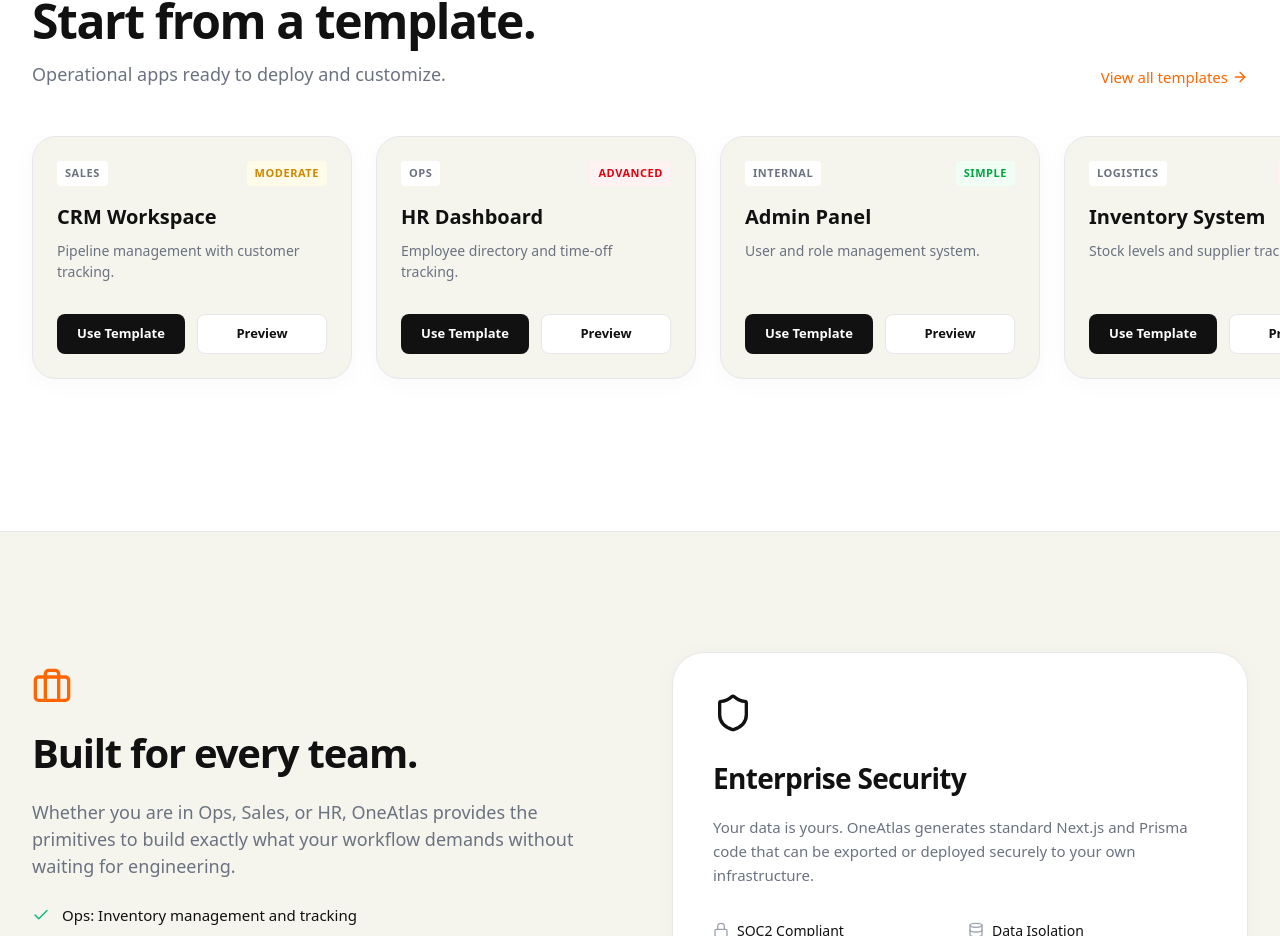
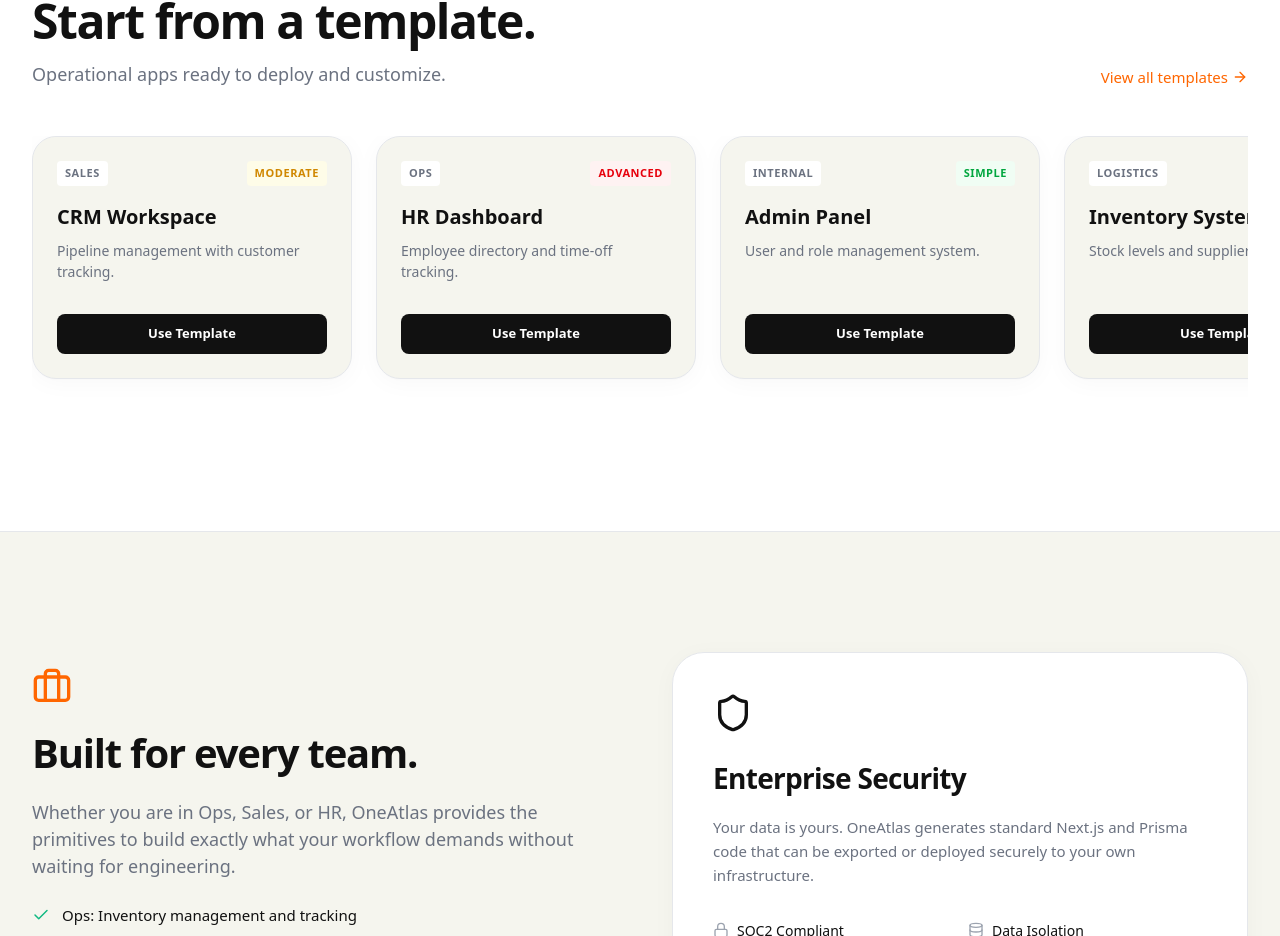
Before and after one commit to iam-bhargav-s/AI-App-Generator, a Next.js app: page / in a window 1280 px wide. Shown: the part 2154-3090 px from the top of the page. Built offline with nearby package versions, Linux system fonts and the light colour scheme.

Commit message:
style: Align templates scroll container and remove preview buttons

```diff
--- a/src/app/page.tsx
+++ b/src/app/page.tsx
@@ -199,8 +199,9 @@
             </Link>
           </div>
 
-          {/* Horizontally scrollable container */}
-          <div className="flex gap-6 overflow-x-auto pb-8 px-5 md:px-8 snap-x snap-mandatory hide-scrollbar" style={{ scrollPaddingLeft: '2rem' }}>
+          {/* Horizontally scrollable container aligned with the rest of the page */}
+          <div className="max-w-[1280px] mx-auto px-5 md:px-8">
+            <div className="flex gap-6 overflow-x-auto pb-8 snap-x snap-mandatory hide-scrollbar">
               {TEMPLATES.map((t, i) => (
                 <div key={t.id} className="min-w-[320px] max-w-[320px] bg-[var(--bg-primary)] border border-[var(--border-color)] rounded-[24px] p-6 snap-start flex flex-col shadow-soft transition-transform hover:-translate-y-1">
                   <div className="flex justify-between items-start mb-4">
@@ -210,11 +211,11 @@
                   <h3 className="text-[20px] font-bold text-[var(--text-primary)] mb-2">{t.name}</h3>
                   <p className="text-[14px] text-[var(--text-secondary)] mb-8 flex-1">{t.desc}</p>
                   <div className="flex gap-3">
-                  <button onClick={() => { setPrompt(t.name); handleGenerate(); }} className="flex-1 bg-[var(--text-primary)] text-white h-10 rounded-[8px] text-[13px] font-semibold hover:bg-black transition-colors">Use Template</button>
-                  <button className="flex-1 bg-[var(--bg-secondary)] border border-[var(--border-color)] text-[var(--text-primary)] h-10 rounded-[8px] text-[13px] font-semibold hover:bg-[#fafafa] transition-colors">Preview</button>
+                    <button onClick={() => { setPrompt(t.name); handleGenerate(); }} className="w-full bg-[var(--text-primary)] text-white h-10 rounded-[8px] text-[13px] font-semibold hover:bg-black transition-colors">Use Template</button>
                   </div>
                 </div>
               ))}
+            </div>
           </div>
         </section>
 
```
Lines whose indentation alone changed are shown as unchanged.
